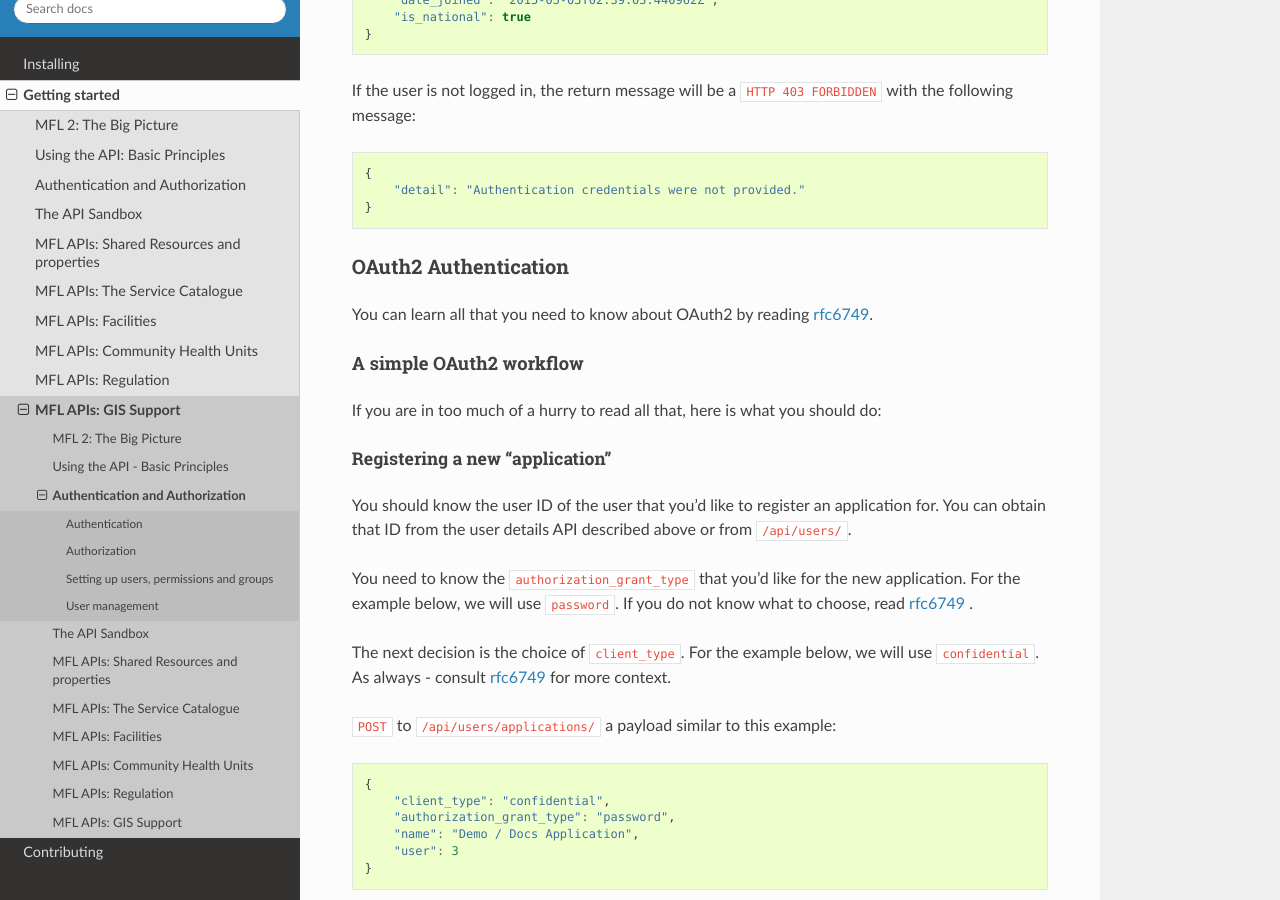
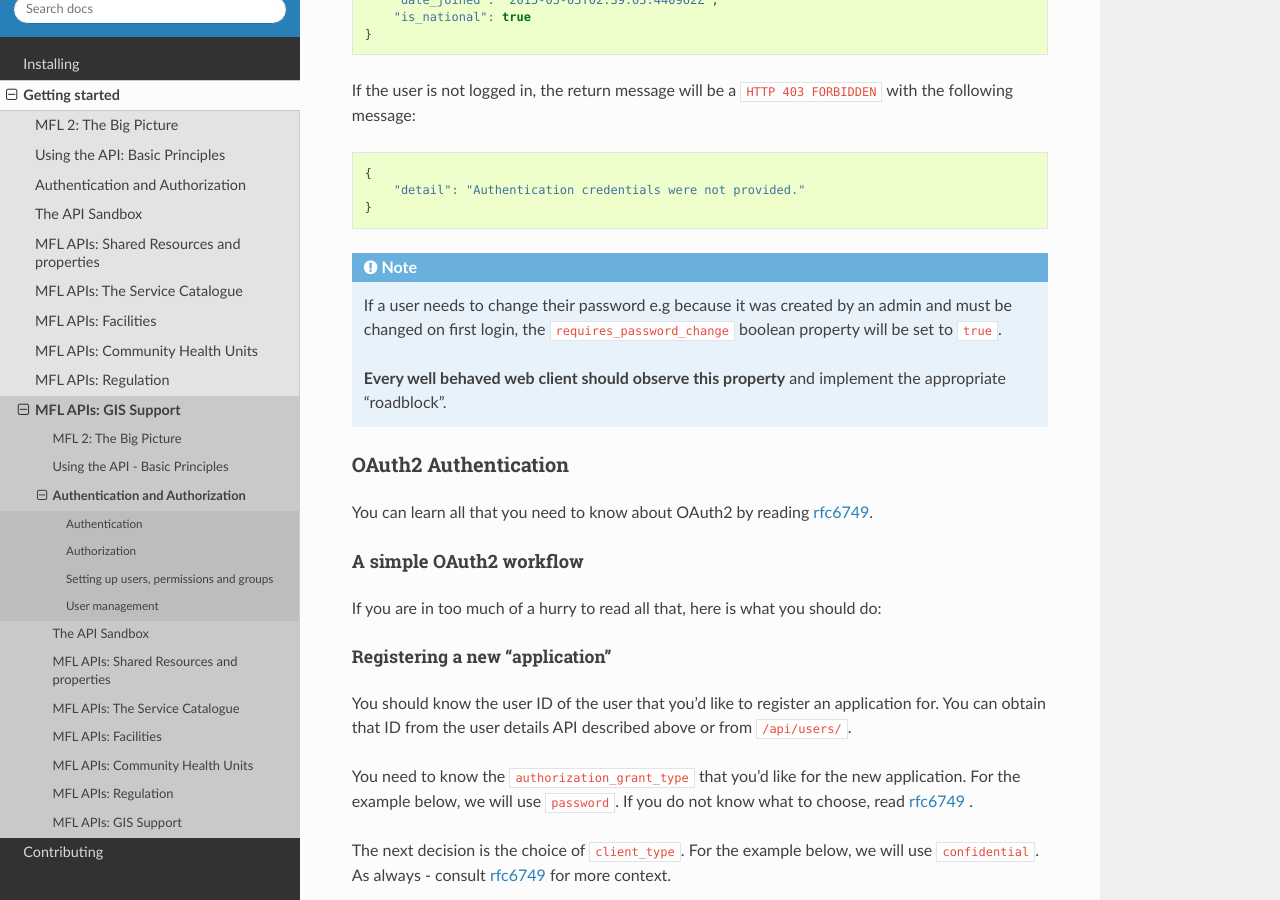
Before and after one commit to MasterFacilityList/mfl_api, a Sphinx documentation site: the page built from docs/getting_started/authentication.rst, in a window 1280 px wide and 900 px high, scrolled down 1912 px. Built offline with Sphinx 7.4.7 and the Read the Docs theme 2.0.0, drawn with Linux system fonts in a browser that asks for light colours.

Commit message:
Added docs section on last login

```diff
--- a/docs/getting_started/authentication.rst
+++ b/docs/getting_started/authentication.rst
@@ -111,6 +111,15 @@ If the user is not logged in, the return message will be a
     {
         "detail": "Authentication credentials were not provided."
     }
+
+.. note::
+
+    If a user needs to change their password e.g because it was created by an
+    admin and must be changed on first login, the ``requires_password_change``
+    boolean property will be set to ``true``.
+
+    **Every well behaved web client should observe this property** and
+    implement the appropriate "roadblock".
 
 OAuth2 Authentication
 ~~~~~~~~~~~~~~~~~~~~~~~~~
```
